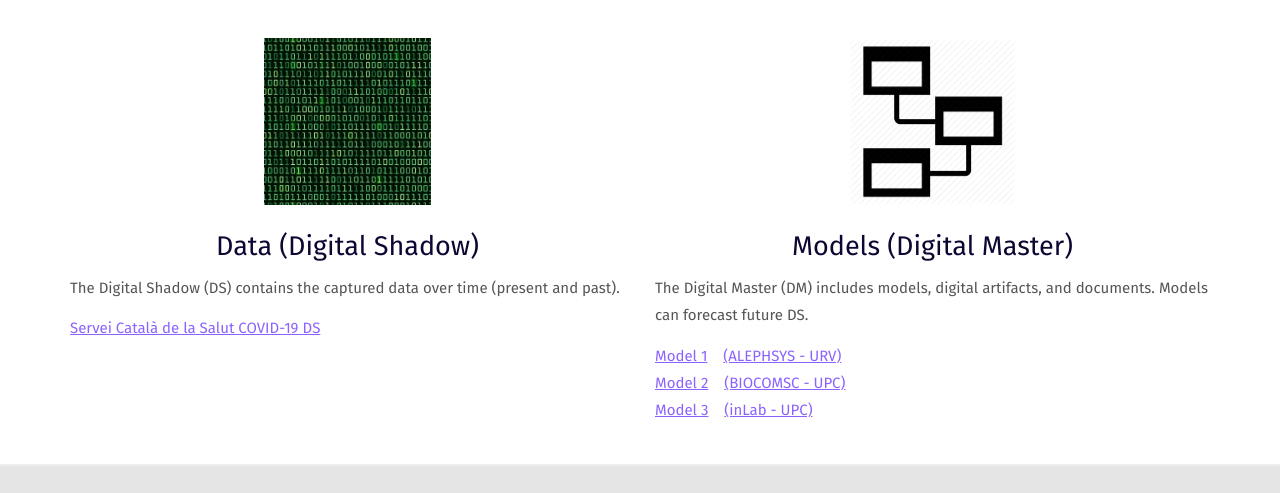
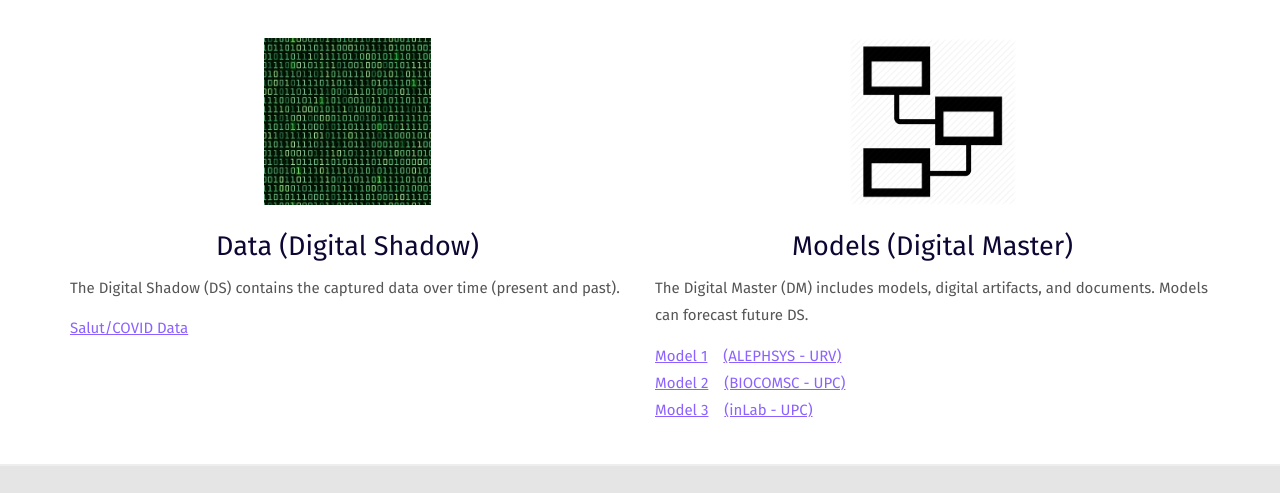
Before and after one commit to gtdigitaltwin/pandemia, a plain HTML site: page index.html in a window 1280 px wide. Shown: the part 264-757 px from the top of the page. Drawn offline with Linux system fonts and the light colour scheme; a web font is replaced by a local one.

Commit message:
Update index.html

```diff
--- a/index.html
+++ b/index.html
@@ -55,7 +55,7 @@
                         <p>The Digital Shadow (DS) contains the captured data over time (present and past).</p>
                     </div>
                     <div>
-                        <a href="https://dadescovid.cat/?lang=eng"><u>Servei Català de la Salut COVID-19 DS</u></a>
+                        <a href="https://dadescovid.cat/?lang=eng"><u>Salut/COVID Data</u></a>
                     </div>
                 </div>
                 <div class="col-md-6">
```
